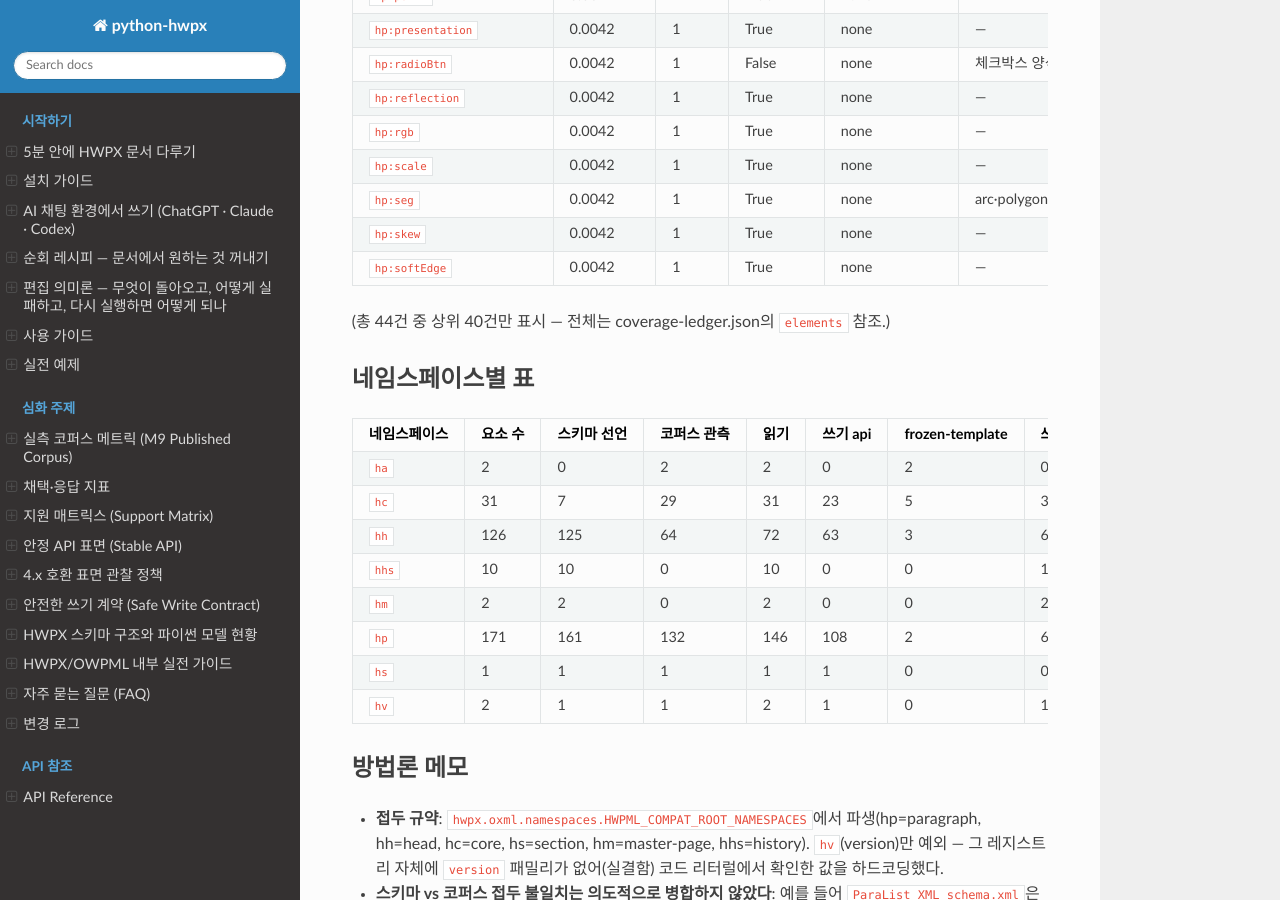
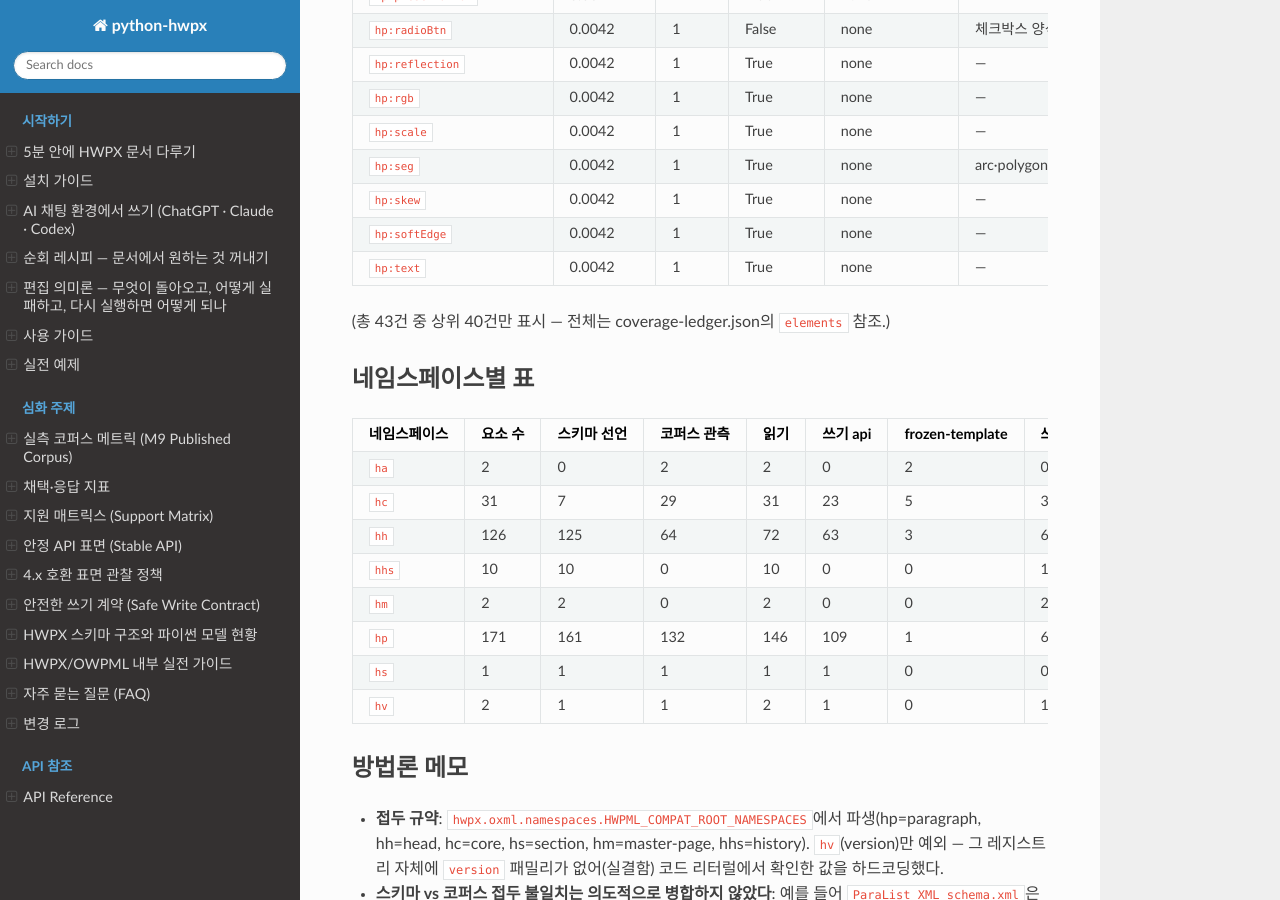
Before and after one commit to airmang/python-hwpx, a Sphinx documentation site: the page built from docs/coverage-ledger.md, in a window 1280 px wide and 900 px high, scrolled down 4333 px. Built offline with Sphinx 7.4.7 and the Read the Docs theme 3.1.0, drawn with Linux system fonts in a browser that asks for light colours; some of the changed text lies outside the part shown.

Commit message:
docs(ledger): regenerate the coverage ledger for the heading switch
The paragraph heading module writes hp:default through the API, so the
ledger lists it as written by the API instead of the frozen template.

Co-Authored-By: Claude Opus 5.5 <noreply@anthropic.com>

```diff
--- a/docs/coverage-ledger.md
+++ b/docs/coverage-ledger.md
@@ -29,8 +29,8 @@
 | 코퍼스에만 있음(스키마 미대응) | 38 | 11.0% |
 | 실코퍼스에서 관측(빈도>0) | 229 | 66.4% |
 | 코드 읽기 | 266 | 77.1% |
-| 코드 쓰기(api) | 196 | 56.8% |
-| 쓰기 frozen-template | 12 | 3.5% |
+| 코드 쓰기(api) | 197 | 57.1% |
+| 쓰기 frozen-template | 11 | 3.2% |
 | 쓰기 none | 137 | 39.7% |
 | 능력 영역 매핑됨 | 111 | 32.2% |
 | Render-verified(매핑 근거) | 132 | 38.3% |
@@ -91,8 +90,9 @@
 | `hp:seg` | 0.0042 | 1 | True | none | arc·polygon·curve·connectLine |
 | `hp:skew` | 0.0042 | 1 | True | none | — |
 | `hp:softEdge` | 0.0042 | 1 | True | none | — |
+| `hp:text` | 0.0042 | 1 | True | none | — |
 
-(총 44건 중 상위 40건만 표시 — 전체는 coverage-ledger.json의 `elements` 참조.)
+(총 43건 중 상위 40건만 표시 — 전체는 coverage-ledger.json의 `elements` 참조.)
 
 ## 네임스페이스별 표
 
@@ -103,7 +103,7 @@
 | `hh` | 126 | 125 | 64 | 72 | 63 | 3 | 60 |
 | `hhs` | 10 | 10 | 0 | 10 | 0 | 0 | 10 |
 | `hm` | 2 | 2 | 0 | 2 | 0 | 0 | 2 |
-| `hp` | 171 | 161 | 132 | 146 | 108 | 2 | 61 |
+| `hp` | 171 | 161 | 132 | 146 | 109 | 1 | 61 |
 | `hs` | 1 | 1 | 1 | 1 | 1 | 0 | 0 |
 | `hv` | 2 | 1 | 1 | 2 | 1 | 0 | 1 |
 
```
Also changed, not shown: other parts of docs/coverage-ledger.md (+1 -2 lines), docs/coverage-ledger.json.
